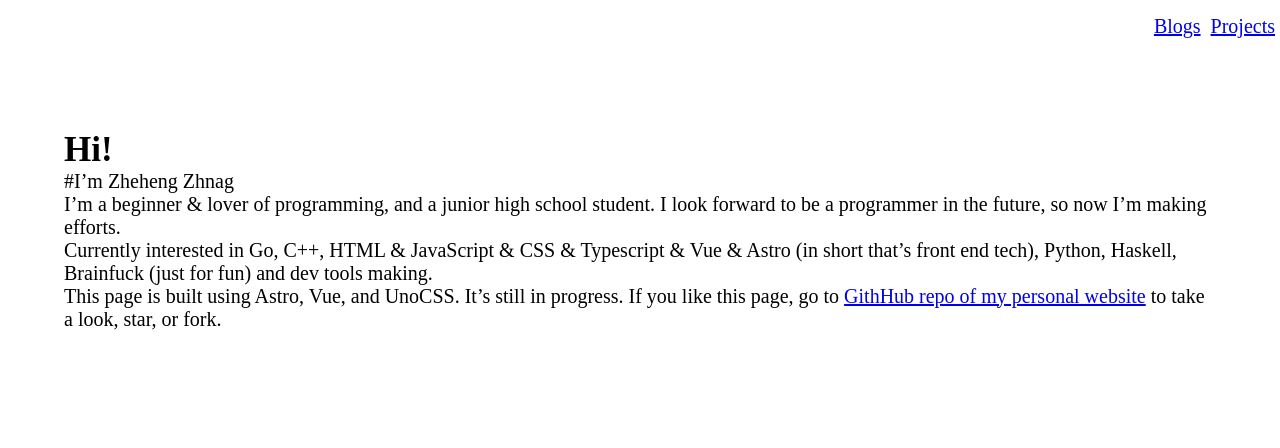
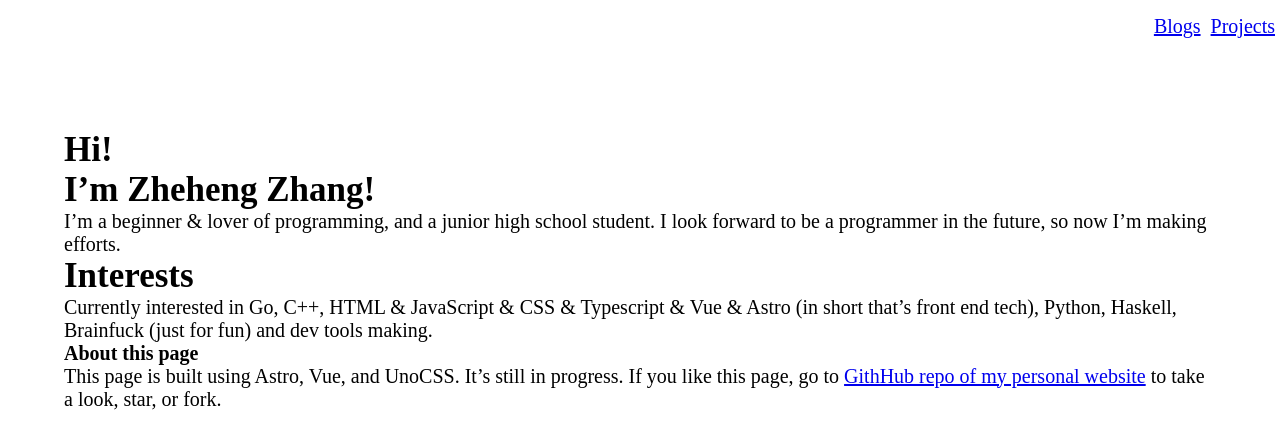
Before and after one commit to zhangzheheng12345/zzhme, an Astro site: page / in a window 1280 px wide. Built offline with nearby package versions, Linux system fonts and the light colour scheme; Astro itself is replaced by a stand-in of ours.

Commit message:
Update main page

```diff
--- a/src/pages/index.md
+++ b/src/pages/index.md
@@ -5,11 +5,15 @@ title: About Me
 
 # Hi!
 
-#I'm Zheheng Zhnag
+# I'm Zheheng Zhang!
 
 I'm a beginner & lover of programming, and a junior high school student.
 I look forward to be a programmer in the future, so now I'm making efforts.
 
+# Interests
+
 Currently interested in Go, C++, HTML & JavaScript & CSS & Typescript & Vue & Astro (in short that's front end tech), Python, Haskell, Brainfuck (just for fun) and dev tools making.
 
+## About this page
+
 This page is built using Astro, Vue, and UnoCSS. It's still in progress. If you like this page, go to [GithHub repo of my personal website](https://github.com/zhangzheheng/zzhme) to take a look, star, or fork.
```
